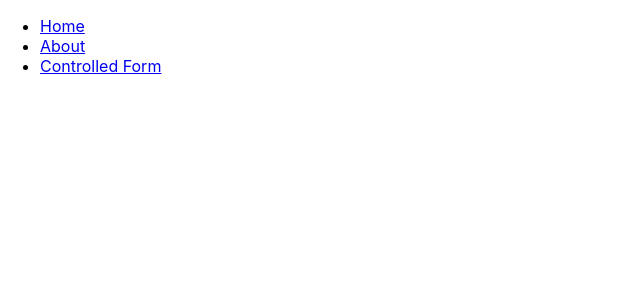
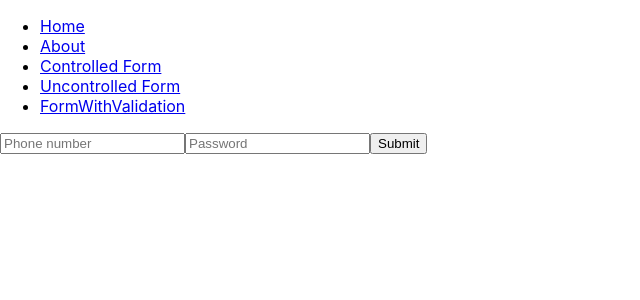
Before and after one commit to HemanthNh/reactjs, a React (Create React App) app: page /form-validation in a window 1280 px wide. Shown: the top 300 px of the page, without its empty margins (0-640 px from the left). Built offline with nearby package versions, Linux system fonts and the light colour scheme.

Commit message:
Controlled and uncontrolled components, form validation

```diff
--- a/src/App.js
+++ b/src/App.js
@@ -1,6 +1,8 @@
 import React, { lazy, Suspense } from "react";
 import { BrowserRouter as Router, Route, Routes, Link } from "react-router-dom";
 import './App.css';
+import UncontrolledForm from "./UncontrolledForm";
+import FormWithValidation from "./FormWithValidation";
 
 const Home = lazy(()=> import('./Home'))
 const About = lazy(()=> import('./About'))
@@ -20,6 +22,12 @@ function App(){
           <li>
             <Link to="/controlled-form">Controlled Form</Link>
           </li>
+          <li>
+            <Link to="/uncontrolled-form">Uncontrolled Form</Link>
+          </li>
+          <li>
+            <Link to="/form-validation">FormWithValidation</Link>
+          </li>
         </ul>
       </nav>
       <div>
@@ -29,6 +37,8 @@ function App(){
             <Route path="/" element={<Home/>}></Route>
             <Route path="/about" element={<About/>}></Route>
             <Route path="/controlled-form" element={<ControlledForm/>}></Route>
+            <Route path="/uncontrolled-form" element={<UncontrolledForm/>}></Route>
+            <Route path="/form-validation" element={<FormWithValidation/>}></Route>
           </Routes>
         </Suspense>
       </div>
--- a/src/ControlledForm.js
+++ b/src/ControlledForm.js
@@ -17,6 +17,8 @@ export default function ControlledForm(){
     }
 
     return(
+        <>
+        <h2>Controlled Form</h2>
         <form onSubmit={handleSubmit}>
             <input type="text"
             name="username"
@@ -30,5 +32,6 @@ export default function ControlledForm(){
             />
             <button type="submit">Submit</button>
         </form>
+        </>
     )
 }
--- /dev/null
+++ b/src/FormWithValidation.js
@@ -0,0 +1,62 @@
+import React, { useState } from 'react';
+
+
+
+export default function FormWithValidation() {
+    const [username, setUsername] = useState('');
+    const [password, setPassword] = useState('');
+    const [isValid, setIsValid] = useState(false);
+    const [isUserNameValid, setUserNameValid] = useState(false);
+    const [isPasswordValid, setPasswordValid] = useState(false);
+
+    const handleUsernameChange = (event) => {
+        setUsername(event.target.value);
+        console.log(event.target.value)
+        if(event.target.value.length == 10){
+            setUserNameValid(true)
+        }else{
+            setUserNameValid(false)
+        }
+      };
+
+    const handlePasswordChange = (event) => {
+    setPassword(event.target.value);
+    console.log(event.target.value)
+    if(event.target.value.length >= 8){
+        setPasswordValid(true)
+    }else{
+        setPasswordValid(false)
+    }
+    };
+
+    const handleSubmit = (event) => {
+        event.preventDefault();
+        if(isUserNameValid && isPasswordValid){
+            console.log("Form is valid and can be submitted")
+        }else{
+            console.log("Form is invalid")
+        }
+    }
+
+
+
+return (
+    <form onSubmit={handleSubmit}>
+      <input
+        type="text"
+        value={username}
+        onChange={handleUsernameChange}
+        placeholder="Phone number"
+      />
+      <input
+        type="password"
+        value={password}
+        onChange={handlePasswordChange}
+        placeholder="Password"
+      />
+      <button type="submit">
+        Submit
+      </button>
+    </form>
+  );
+}
--- /dev/null
+++ b/src/UncontrolledForm.js
@@ -0,0 +1,23 @@
+import React,  { useRef } from "react";
+
+export default function UncontrolledForm(){
+    const usernameRef = useRef(null);
+    const passwordRef = useRef(null);
+
+    const handleSubmit = (event) => {
+        console.log(event)
+        event.preventDefault();
+        console.log(usernameRef.current.value, passwordRef.current.value)
+    }
+
+    return(
+        <>
+        <h2>Uncontrolled Form</h2>
+        <form onSubmit={handleSubmit}>
+            <input type="text" ref={usernameRef} />
+            <input type="password" ref={passwordRef} />
+            <button type="submit">Submit</button>
+        </form>
+        </>
+    )
+}
```
